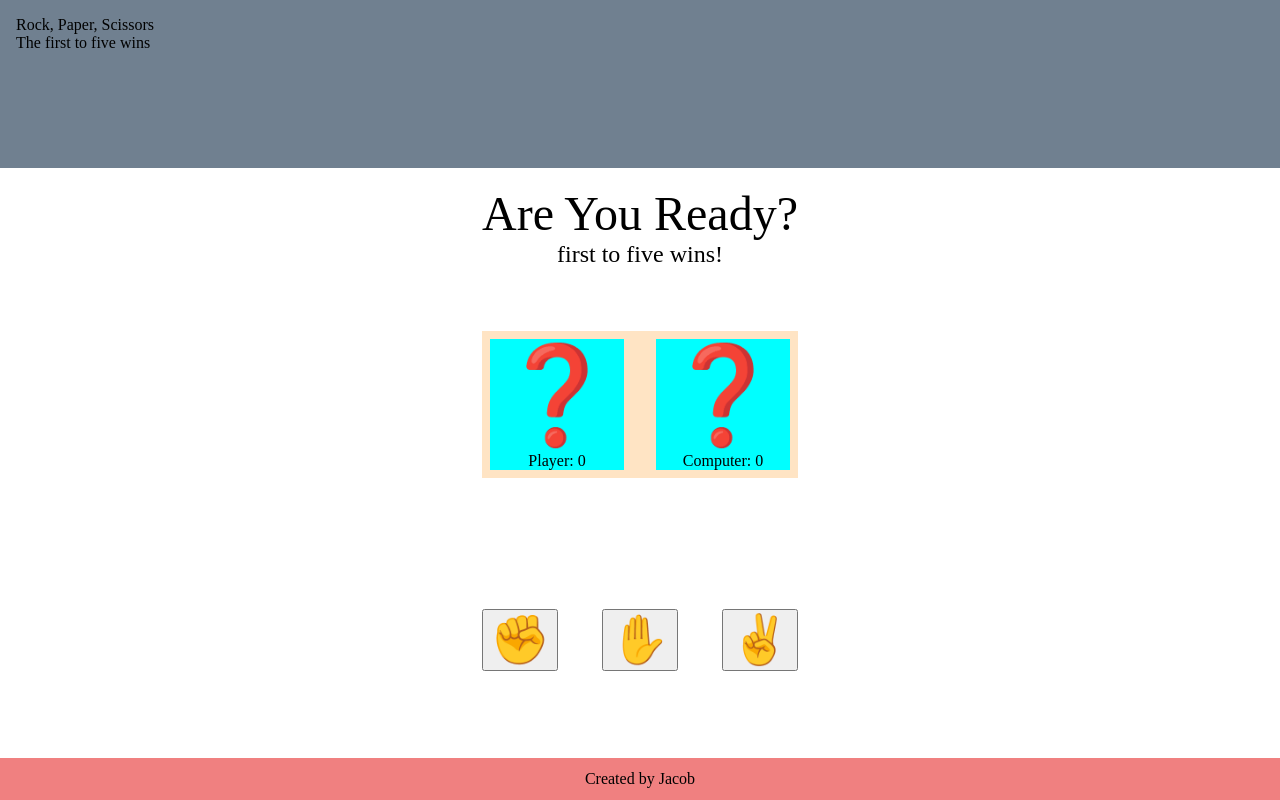
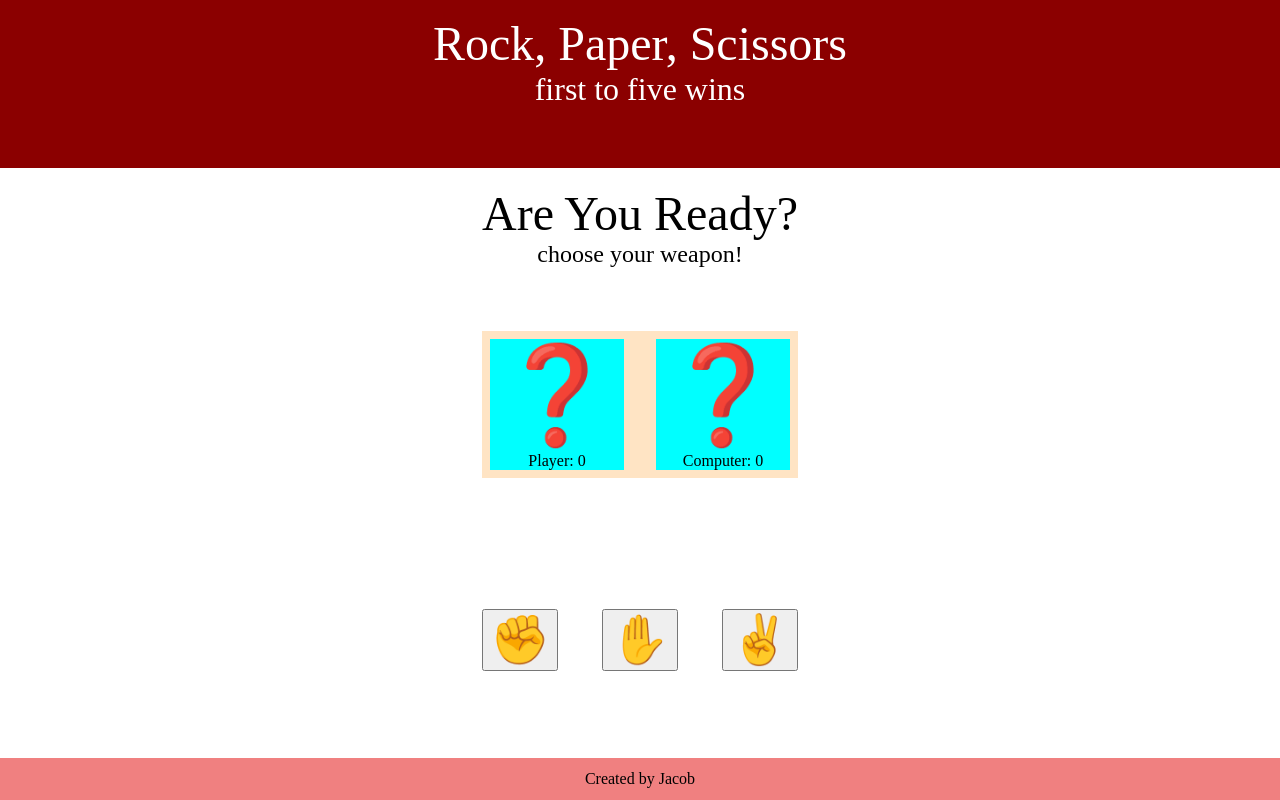
Before and after one commit to jakovid/Portfolio-01-Rock-Paper-Scissors, a website: page dist/index.html in a window 1280 px wide. Drawn offline with Linux system fonts and the light colour scheme.

Commit message:
updated more modules

```diff
--- a/src/modules/buildAnnouncementsBox.js
+++ b/src/modules/buildAnnouncementsBox.js
@@ -11,7 +11,7 @@ function buildAnnouncementsBox() {
     subAnnouncement.id = 'subAnnouncement';
     //add inner html
     mainAnnouncement.innerHTML = 'Are You Ready?';
-    subAnnouncement.innerHTML = 'first to five wins!';
+    subAnnouncement.innerHTML = 'choose your weapon!';
     //append items
     announcementsBox.append(mainAnnouncement,subAnnouncement);
     location.append(announcementsBox);
--- a/style.css
+++ b/style.css
@@ -9,8 +9,18 @@
 }
 
 #headerBox {
-    background-color: slategrey;
+    background-color: darkred;
+    color: white;
     padding: 1rem;
+    text-align: center;
+}
+
+#headerTitle {
+    font-size: 3rem;
+}
+
+#headerSubTitle {
+    font-size: 2rem;
 }
 
 #playBox {
```
Also changed, not shown: dist/index.html, dist/main.js.
